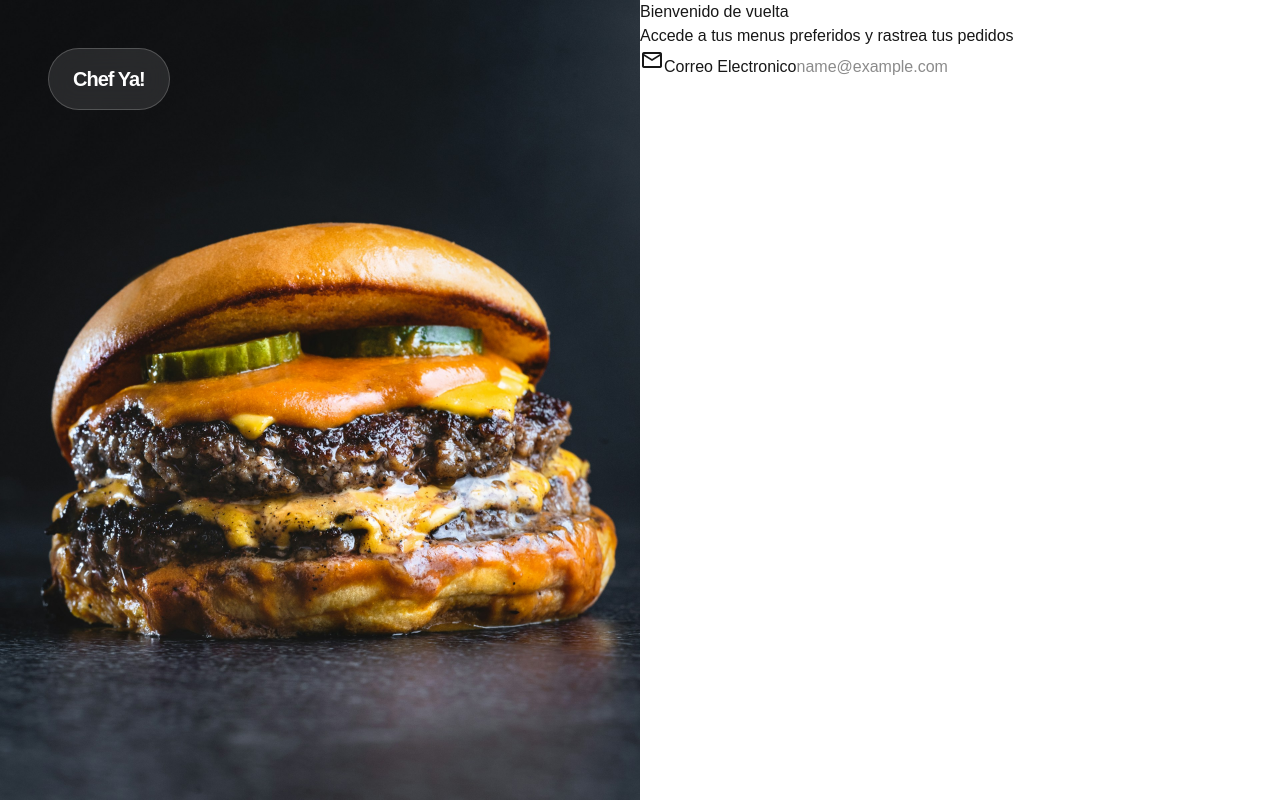
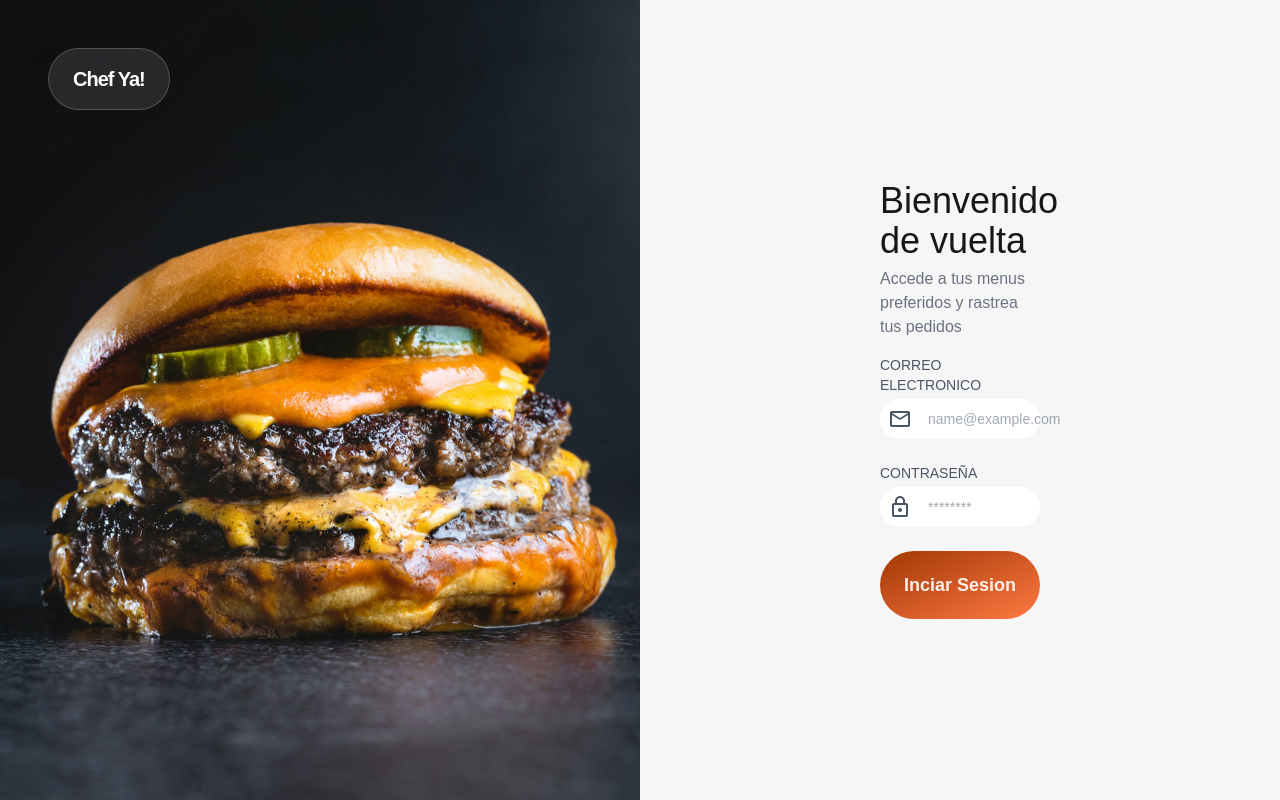
Before and after one commit to Gaeh-LPZ/Chef-Ya, a Next.js app: page /sign-in in a window 1280 px wide. Built offline with nearby package versions, Linux system fonts and the light colour scheme; a web font is replaced by a local one.

Commit message:
sign in page view finished

```diff
--- a/app/globals.css
+++ b/app/globals.css
@@ -7,7 +7,9 @@
 
 @theme {
   --color-beige: #e2d9c2;
-  --color-primary: #242c35;
+  --color-primary: #a33800;
+  --color-surface: #f6f6f6;
+  --color-primary-container: #ff7941;
 }
 
 @theme inline {
--- a/app/sign-in/page.tsx
+++ b/app/sign-in/page.tsx
@@ -1,5 +1,4 @@
 import { Metadata } from "next";
-import Header from "../ui/Header";
 import { konkhmer } from "../ui/fonts";
 
 export const metadata: Metadata = {
@@ -13,17 +12,27 @@ export default function Page() {
         <img src="/bg-sign-in.jpg" alt="Chef Ya! Curated Dish" className="absolute inset-0 w-full h-full object-cover" />
         <p className={`${konkhmer.className} text-white text-xl tracking-tighter bg-white/10 backdrop-blur-md px-6 py-4 rounded-full w-fit border border-white/20 top-12 left-12 absolute`}><strong>Chef Ya!</strong></p>
       </aside>
-      <section>
-        <header>
-          <h1>Bienvenido de vuelta</h1>
-          <p>Accede a tus menus preferidos y rastrea tus pedidos</p>
+      <section className="bg-surface flex flex-col items-center justify-center px-6 py-12 md:px-28 lg:px-60 relative h-screen gap-4">
+        <header className="flex flex-col gap-1.5 w-full">
+          <h1 className={`${konkhmer.className} text-4xl font-bold`}>Bienvenido de vuelta</h1>
+          <p className="text-gray-500 text-base">Accede a tus menus preferidos y rastrea tus pedidos</p>
         </header>
-        <form action="">
-          <label>
-            <span className=" material-symbols-outlined text-outline" data-icon="mail">mail</span>
-            Correo Electronico
-            <input type="text" name="email" placeholder="name@example.com"/>
+        <form action="" className="w-full flex flex-col gap-6">
+          <label className="text-gray-600 text-sm flex flex-col gap-1">
+            CORREO ELECTRONICO
+            <div className="flex flex-row gap-4 bg-white rounded-full p-2">
+              <span className=" material-symbols-outlined text-outline" data-icon="mail">mail</span>
+              <input type="text" name="email" placeholder="name@example.com" />
+            </div>
           </label>
+          <label className="text-gray-600 text-sm flex flex-col gap-1">
+            CONTRASEÑA
+            <div className="flex flex-row gap-4 bg-white rounded-full p-2">
+              <span className="material-symbols-outlined text-outline" data-icon="lock">lock</span>
+              <input type="password" name="password" placeholder="********"/>
+            </div>
+          </label>
+          <button className="w-full py-5 bg-linear-to-br from-primary to-primary-container text-white/90 font-bold text-lg rounded-full editorial-shadow hover:scale-[1.02] active:scale-95 transition-all duration-300">Inciar Sesion</button>
         </form>
       </section>
     </main>
```
